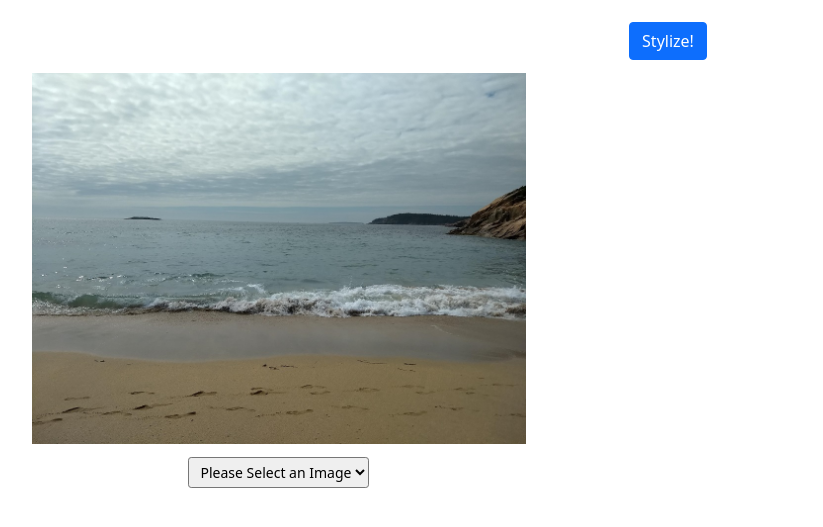
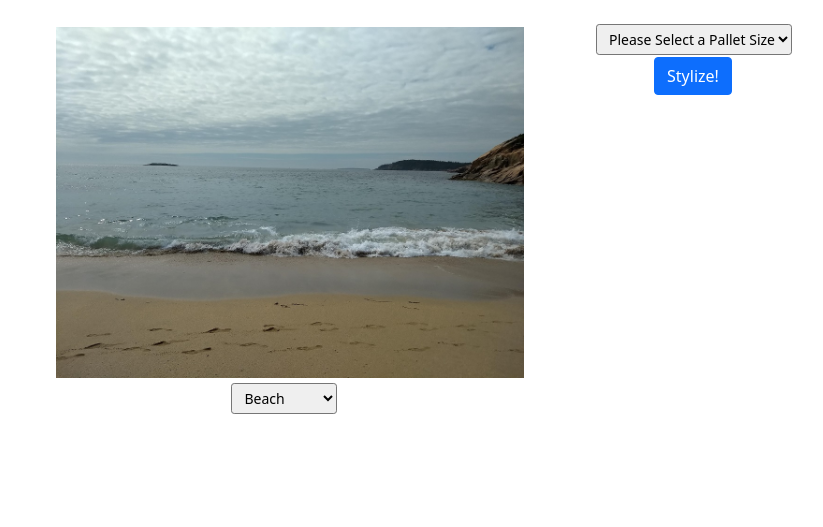
Before and after one commit to TBennur/website, a Flask app: page /stylizer in a window 1560 px wide. Shown: the part 56-583 px from the top of the page, without its empty margins (70-893 px from the left). Run offline with Flask 2, Linux system fonts and the light colour scheme; some libraries are stand-ins or nearby versions.

Commit message:
Added Pallet Selection, Code Refactor

```diff
--- a/main.py
+++ b/main.py
@@ -2,7 +2,7 @@ from flask import Flask, render_template, jsonify, request
 
 app = Flask(__name__)
 
-current_selections = {"current_image": 1}
+stylizer_status = {"Pallet Selected": False, "Current Image": "Beach", "Current Pallet Size": None, "Current Pallet": None}
 
 @app.route("/")
 def home():
@@ -10,19 +10,40 @@ def home():
 
 @app.route("/stylizer")
 def stylizer():
+    stylizer_status["Pallet Selected"] = False
+    stylizer_status["Current Image"] = "Beach"
+    stylizer_status["Current Pallet Size"] = None
+    stylizer_status["Current Pallet"] = None
     return render_template("stylizer.html")
 
 @app.route('/stylize-button')
 def stylize_button():
-    print ("Hi")
+    print(stylizer_status)
     return ("nothing")
 
-@app.route('/selection-test', methods=["GET"])
-def selection_test():
-    selection = request.args.get("selectionIndex")
-    if selection != "Please Select an Image":
-        current_selections["current_image"] = int(selection)
-    print(current_selections["current_image"])
+
+@app.route('/update-stylize-information', methods=["GET"])
+def update_stylize_information():
+    selection_type = request.args.get("selection_type")
+    if selection_type == "Image Selected":
+        image_selection = request.args.get("image_selection")
+        stylizer_status["Current Image"] = image_selection
+    elif selection_type == "Deselect Pallet Size":
+        stylizer_status["Pallet Selected"] = False
+        stylizer_status["Current Pallet Size"] = None
+        stylizer_status["Current Pallet"] = None
+    elif selection_type == "Select Pallet Size":
+        pallet_size = request.args.get("pallet_size")
+        stylizer_status["Current Pallet Size"] = pallet_size
+    elif selection_type == "Deselect Pallet":
+        stylizer_status["Pallet Selected"] = False
+        stylizer_status["Current Pallet"] = None
+    elif selection_type == "Select Pallet":
+        pallet_name = request.args.get("pallet_name")
+        stylizer_status["Pallet Selected"] = True
+        stylizer_status["Current Pallet"] = pallet_name
+    else:
+        print("Invalid Update Call")
     return ("nothing")
 
 @app.route("/about")
--- a/static/css/overrides.css
+++ b/static/css/overrides.css
@@ -13,15 +13,26 @@
 
 .stylizer-image {
     margin-top: 1%;;
-    width: 40%;
-    max-height: 40%;
+    width: 100%;
+    max-height: 100%;
 }
 
 .image-dropdown {
     margin-top: 1%;
-    margin-left: 12%;
+    margin-left: 34%;
 }
 
 .stylize-button {
     margin-top: 1%;
+    margin-left: 13%;
 }
+
+.secondary-pallet {
+    display: none;
+    margin-top: 1%;
+    margin-left: 11%;
+}
+
+.pallet-selection {
+    margin-top: 1%;
+}
--- a/templates/stylizer.html
+++ b/templates/stylizer.html
@@ -11,16 +11,24 @@
     <script type=text/javascript>
 
         images = {
-            1 : "{{ url_for('static',     filename='defaultFiles/Images/beach.jpg') }}",
-            2 : "{{ url_for('static',     filename='defaultFiles/Images/cave.png') }}",
-            3 : "{{ url_for('static',     filename='defaultFiles/Images/foggy.jpg') }}",
-            4 : "{{ url_for('static',     filename='defaultFiles/Images/lake.jpg') }}",
-            5 : "{{ url_for('static',     filename='defaultFiles/Images/microscope.jpg') }}",
-            6 : "{{ url_for('static',     filename='defaultFiles/Images/mountain.png') }}",
-            7 : "{{ url_for('static',     filename='defaultFiles/Images/pittsburgh.jpg') }}",
-            8 : "{{ url_for('static',     filename='defaultFiles/Images/sunset.jpg') }}",
-            9 : "{{ url_for('static',     filename='defaultFiles/Images/train.jpg') }}",
-            10 : "{{ url_for('static',     filename='defaultFiles/Images/wasteland.jpg') }}",
+            "Beach" : "{{ url_for('static',     filename='defaultFiles/Images/beach.jpg') }}",
+            "Cave" : "{{ url_for('static',     filename='defaultFiles/Images/cave.png') }}",
+            "Foggy" : "{{ url_for('static',     filename='defaultFiles/Images/foggy.jpg') }}",
+            "Lake" : "{{ url_for('static',     filename='defaultFiles/Images/lake.jpg') }}",
+            "Microscope" : "{{ url_for('static',     filename='defaultFiles/Images/microscope.jpg') }}",
+            "Mountain" : "{{ url_for('static',     filename='defaultFiles/Images/mountain.png') }}",
+            "Pittsburgh" : "{{ url_for('static',     filename='defaultFiles/Images/pittsburgh.jpg') }}",
+            "Sunset" : "{{ url_for('static',     filename='defaultFiles/Images/sunset.jpg') }}",
+            "Train" : "{{ url_for('static',     filename='defaultFiles/Images/train.jpg') }}",
+            "Wasteland" : "{{ url_for('static',     filename='defaultFiles/Images/wasteland.jpg') }}"
+        }
+
+        pallets = {
+            "Small" : ["Carpet Rose", "Monometalic", "Stormy"],
+            "8-Color" : ["Ammo", "Dawnbringers", "Dreamscape", "Just Parchment", "Paper", "Rust Gold"],
+            "16-Color" : ["Dawnbringer", "Endesga", "Feel The Sun", "Galaxy Flame", "Lost Century", "Ramp Rainbow", "Steam Lords"],
+            "32-Color" : ["AFR", "Endesga", "Fantasy", "Hept", "Marshmellow", "Nanner"],
+            "Large" : ["Comicscapes", "Resurrect", "Shido"]
         }
 
         function stylize() {
@@ -28,51 +36,132 @@
             return false;
         }
 
-        function selection() {;
-            var selection = document.getElementById("selection-test");
-            var selectionVal = selection.value;
+        function select_image() {
+
+            var image_dropdown = document.getElementById("image-selection-dropdown");
+            var selected_image = image_dropdown.value;
             var image = document.getElementById("unstyled-image");
-            if (selectionVal != "Please Select an Image") {
-                image.src = images[selectionVal];
-            }
-            $.getJSON('/selection-test',
+
+            image.src = images[selected_image];
+
+            $.getJSON('/update-stylize-information',
             {
-                selectionIndex: selectionVal
+                selection_type: "Image Selected",
+                image_selection: selected_image
             });
+
             return false;
         }
 
+        function generate_secondary_dropdown() {
+
+            var pallet_primary = document.getElementById("pallet-primary");
+            var pallet_size = pallet_primary.value;
+            var pallet_secondary = document.getElementById("pallet-secondary");
+
+            if (pallet_size == "Please Select a Pallet Size") {
+                pallet_secondary.style.display = "none";
+                $.getJSON('/update-stylize-information',
+                {
+                    selection_type: "Deselect Pallet Size",
+                });
+            }
+            else {
+                pallet_secondary.style.display = "block";
+                $.getJSON('/update-stylize-information',
+                {
+                    selection_type: "Select Pallet Size",
+                    pallet_size: pallet_size
+                });
+            }
+
+            pallet_secondary.length = 1;
+
+            for (var y in pallets[pallet_size]) {
+                pallet_secondary.options[pallet_secondary.options.length] = new Option(pallets[pallet_size][y], pallets[pallet_size][y]);
+            }
+
+            return false;
+        }
+
+        function select_pallet() {
+
+            var pallet_primary = document.getElementById("pallet-primary");
+            var pallet_size = pallet_primary.value;
+            var pallet_secondary = document.getElementById("pallet-secondary");
+
+            if (pallet_secondary.value == "Please Select a Pallet") {
+                $.getJSON('/update-stylize-information',
+                {
+                    selection_type: "Deselect Pallet",
+                });
+            }
+            else {
+                pallet_secondary.style.display = "block";
+                $.getJSON('/update-stylize-information',
+                {
+                    selection_type: "Select Pallet",
+                    pallet_name: pallet_secondary.value
+                });
+            }
+
+            return false;
+        }
     </script>
 
 
     <div class="container webpage-render">
-        <div class='container stylize-button position-relative text-center'>
-            <form>
-                <button onclick="stylize()" class='btn btn-primary' type="button">Stylize!</button>
-            </form>
-        </div>
+        <div class="container-fluid">
+            <div class="row">
+                <div class = "col-xxl-5">
 
-        <div>
-        <div class='container stylizer-image float-start'>
-            <img id = "unstyled-image" src="{{ url_for('static',     filename='defaultFiles/Images/beach.jpg') }}" class="img-fluid">
-        </div>
+                    <div class='container align-top stylizer-image float-start'>
+                        <img id = "unstyled-image" src="{{ url_for('static',     filename='defaultFiles/Images/beach.jpg') }}" class="img-fluid">
+                    </div>
 
-        <div class='container image-dropdown float-start'>
-            <form>
-                <select onchange="selection()" id="selection-test" class="form-select-sm" aria-label="Default select example">
-                    <option selected>Please Select an Image</option>
-                    <option value="1">Beach</option>
-                    <option value="2">Cave</option>
-                    <option value="3">Foggy</option>
-                    <option value="4">Lake</option>
-                    <option value="5">Microscope</option>
-                    <option value="6">Mountain</option>
-                    <option value="7">Pittsburgh</option>
-                    <option value="8">Sunset</option>
-                    <option value="9">Train</option>
-                    <option value="10">Wasteland</option>
-                </select>
-            </form>
+                    <div class='container align-top image-dropdown float-start'>
+                    <form>
+                        <select onchange="select_image()" id="image-selection-dropdown" class="form-select-sm" aria-label="Default select example">
+                            <option selected value="Beach">Beach</option>
+                            <option value="Cave">Cave</option>
+                            <option value="Foggy">Foggy</option>
+                            <option value="Lake">Lake</option>
+                            <option value="Microscope">Microscope</option>
+                            <option value="Mountain">Mountain</option>
+                            <option value="Pittsburgh">Pittsburgh</option>
+                            <option value="Sunset">Sunset</option>
+                            <option value="Train">Train</option>
+                            <option value="Wasteland">Wasteland</option>
+                        </select>
+                    </form>
+                    </div>
+
+                </div>
+
+                <div class="col-xxl-2">
+                    <div class='container pallet-selection align-top position-relative text-center'>
+                        <form>
+                            <select onchange="generate_secondary_dropdown()" id="pallet-primary" class="form-select-sm" aria-label="Default select example">
+                                <option selected>Please Select a Pallet Size</option>
+                                <option value="Small">Small</option>
+                                <option value="8-Color">8-Color</option>
+                                <option value="16-Color">16-Color</option>
+                                <option value="32-Color">32-Color</option>
+                                <option value="Large">Large</option>
+                            </select>
+                            <select onchange="select_pallet()" id="pallet-secondary" class="form-select-sm secondary-pallet" aria-label="Default select example">
+                                <option selected>Please Select a Pallet</option>
+                            </select>
+                        </form>
+                    </div>
+
+                    <div class='container align-top stylize-button position-relative text-center'>
+                        <form>
+                            <button onclick="stylize()" class='btn btn-primary' type="button">Stylize!</button>
+                        </form>
+                    </div>
+                </div>
+            </div>
         </div>
     </div>
 
```
